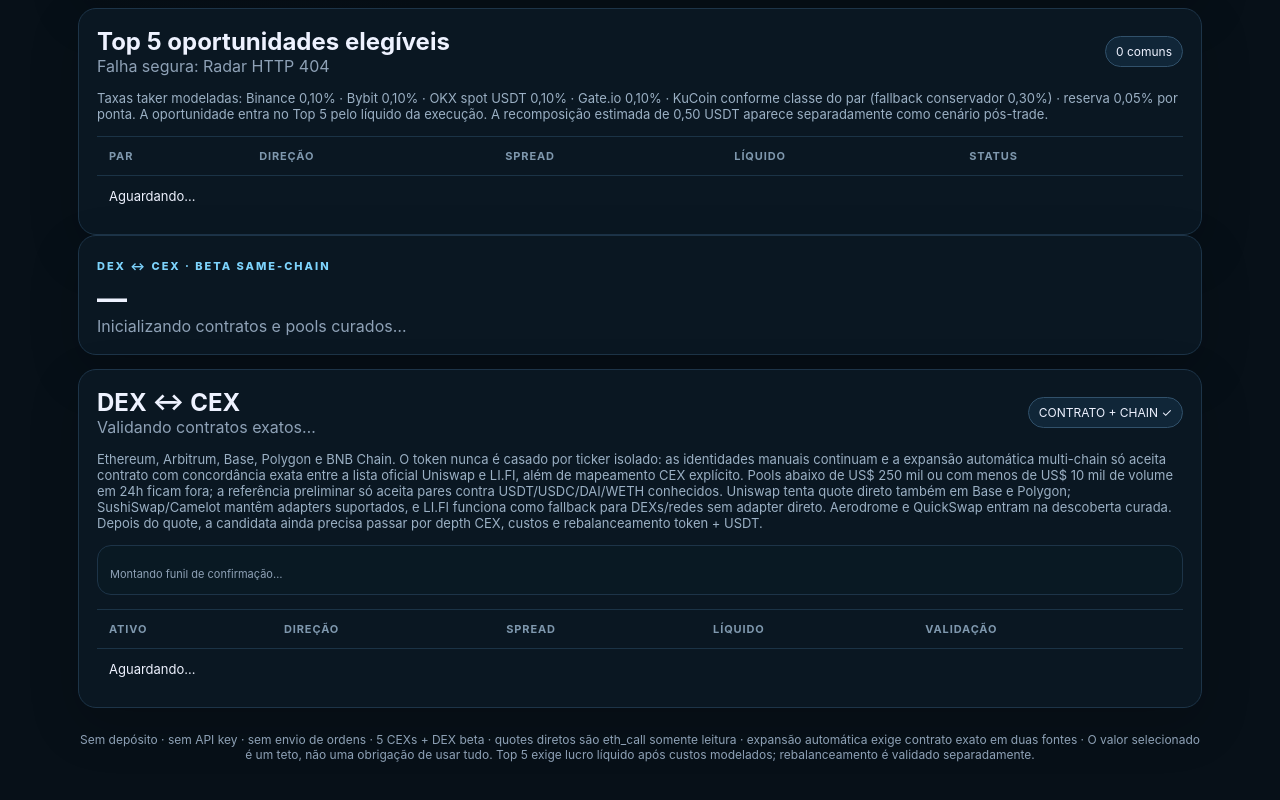
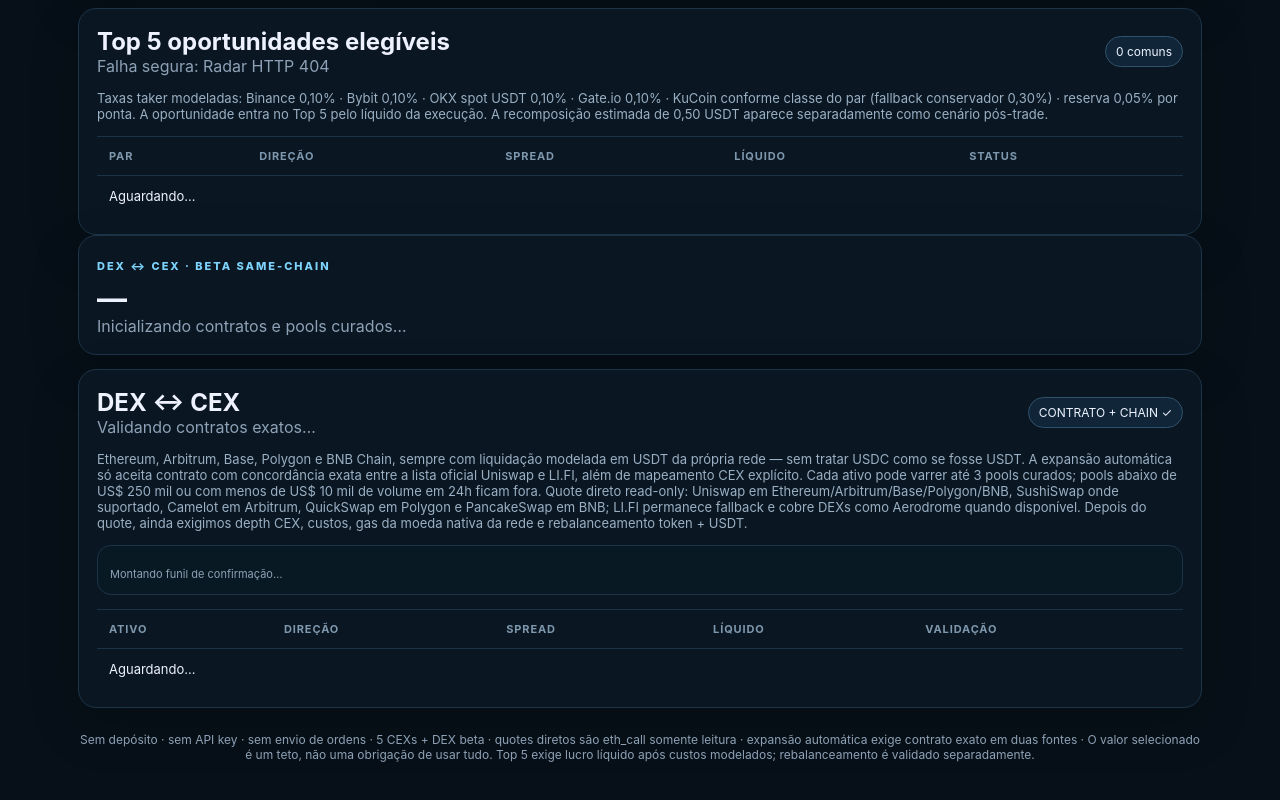
Before and after one commit to Carlosbraga436/bot_arbitragem, a website: page public/index.html in a window 1280 px wide. Shown: the part 656-1456 px from the top of the page. Drawn offline with Linux system fonts and the light colour scheme; no server answers.

Commit message:
ui: document CP23 five-chain multi-pool coverage

```diff
--- a/public/index.html
+++ b/public/index.html
@@ -45,7 +45,7 @@
 
     <section class="card">
       <div class="sectionHead"><div><h2 id="dexTableTitle">DEX ↔ CEX</h2><p id="dexSummary">Validando contratos exatos…</p></div><div class="badge">CONTRATO + CHAIN ✓</div></div>
-      <div class="costs">Ethereum, Arbitrum, Base, Polygon e BNB Chain. O token nunca é casado por ticker isolado: as identidades manuais continuam e a expansão automática multi-chain só aceita contrato com concordância exata entre a lista oficial Uniswap e LI.FI, além de mapeamento CEX explícito. Pools abaixo de US$ 250 mil ou com menos de US$ 10 mil de volume em 24h ficam fora; a referência preliminar só aceita pares contra USDT/USDC/DAI/WETH conhecidos. Uniswap tenta quote direto também em Base e Polygon; SushiSwap/Camelot mantêm adapters suportados, e LI.FI funciona como fallback para DEXs/redes sem adapter direto. Aerodrome e QuickSwap entram na descoberta curada. Depois do quote, a candidata ainda precisa passar por depth CEX, custos e rebalanceamento token + USDT.</div>
+      <div class="costs">Ethereum, Arbitrum, Base, Polygon e BNB Chain, sempre com liquidação modelada em USDT da própria rede — sem tratar USDC como se fosse USDT. A expansão automática só aceita contrato com concordância exata entre a lista oficial Uniswap e LI.FI, além de mapeamento CEX explícito. Cada ativo pode varrer até 3 pools curados; pools abaixo de US$ 250 mil ou com menos de US$ 10 mil de volume em 24h ficam fora. Quote direto read-only: Uniswap em Ethereum/Arbitrum/Base/Polygon/BNB, SushiSwap onde suportado, Camelot em Arbitrum, QuickSwap em Polygon e PancakeSwap em BNB; LI.FI permanece fallback e cobre DEXs como Aerodrome quando disponível. Depois do quote, ainda exigimos depth CEX, custos, gas da moeda nativa da rede e rebalanceamento token + USDT.</div>
       <div id="dexFunnel" class="funnel"><div class="funnelReasons">Montando funil de confirmação…</div></div>
       <div class="tableWrap"><table><thead><tr><th>Ativo</th><th>Direção</th><th>Spread</th><th>Líquido</th><th>Validação</th></tr></thead><tbody id="dexRows"><tr><td colspan="5">Aguardando…</td></tr></tbody></table></div>
     </section>
```
